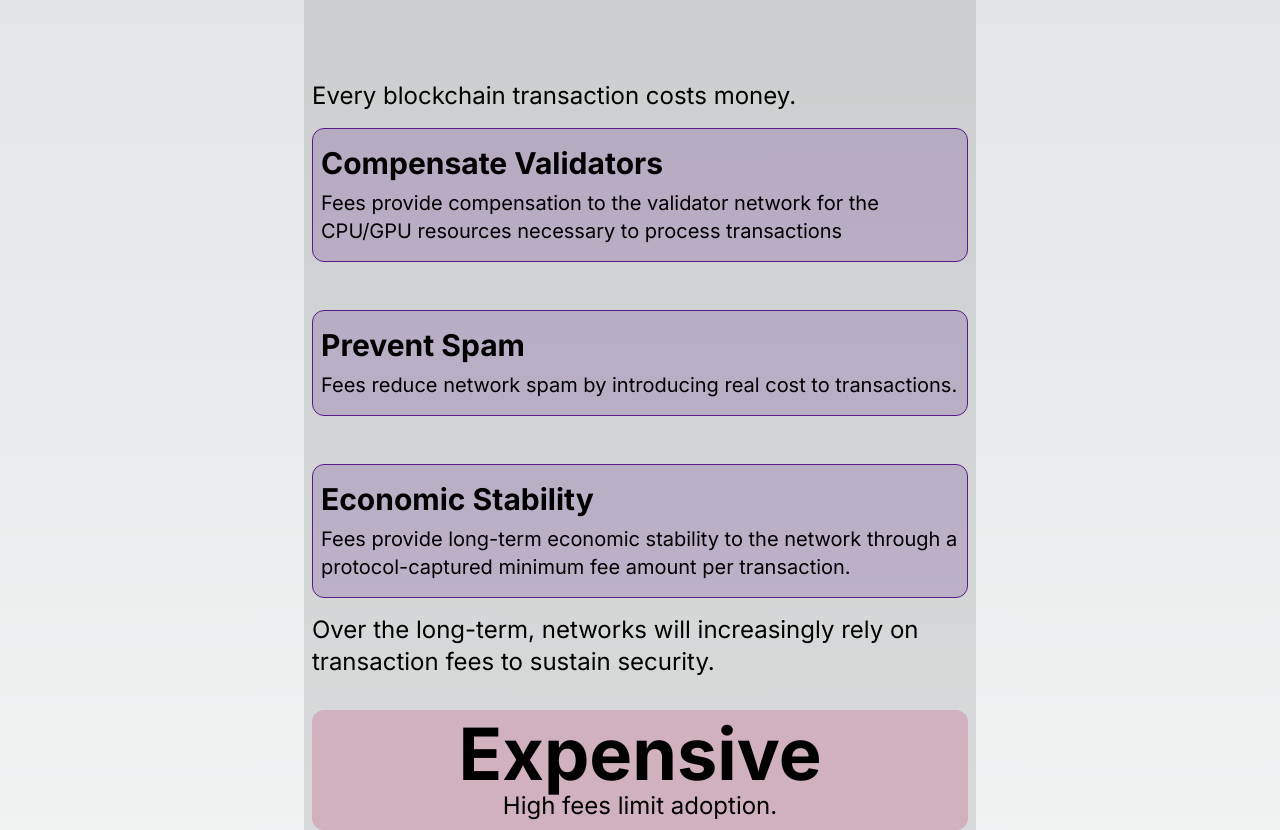
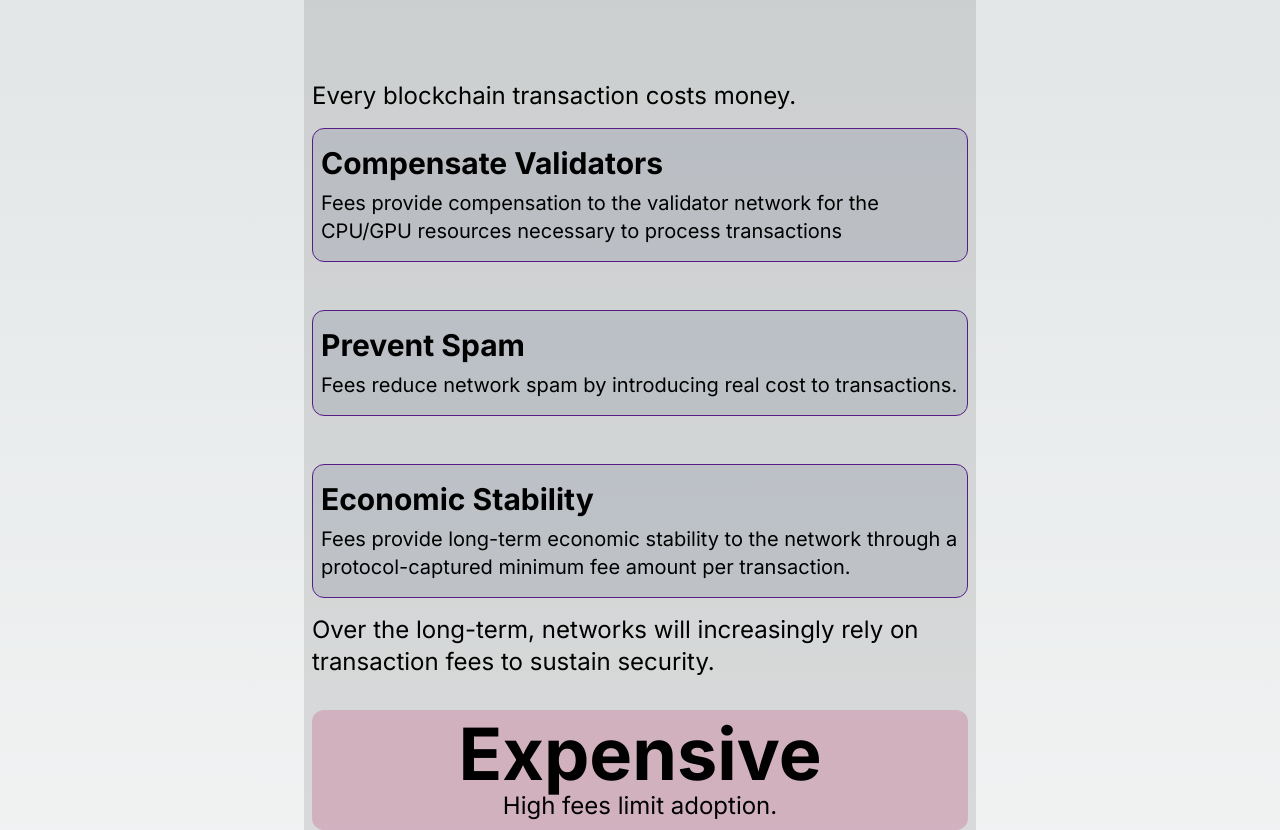
Before and after one commit to KryptikApp/feeMarkets, a Next.js app: page / in a window 1280 px wide. Shown: the part 800-1630 px from the top of the page. Built offline with nearby package versions, Linux system fonts and the light colour scheme.

Commit message:
Update edu card style

```diff
--- a/src/components/cards/EduCard.tsx
+++ b/src/components/cards/EduCard.tsx
@@ -18,7 +18,7 @@ type Props = {
 const EduCard: NextPage<Props> = (props) => {
   const { title, description, img } = { ...props };
   return (
-    <div className="w-full bg-purple-900/20 rounded-xl border border-purple-900 px-2 py-4">
+    <div className="w-full bg-gray-400/40 dark:bg-purple-900/20 rounded-xl border border-purple-900 px-2 py-4">
       <div className="flex flex-row space-x-4">
         <div className="flex flex-col space-y-2 text-left">
           <div className="text-3xl font-bold">{title}</div>
```
